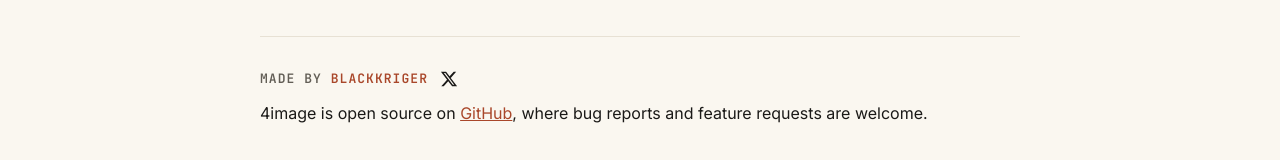
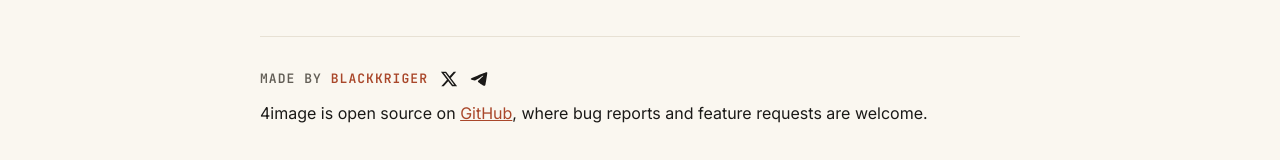
Before and after one commit to blackkriger/4image, a Vue app: page /about in a window 1280 px wide. Shown: the part 640-800 px from the top of the page. Built offline with nearby package versions, Linux system fonts and the light colour scheme.

Commit message:
Add telegram link

```diff
--- a/src/routes/About.vue
+++ b/src/routes/About.vue
@@ -41,6 +41,11 @@ onMounted(() => setTitle());
             <path d="M18.244 2.25h3.308l-7.227 8.26 8.502 11.24H16.17l-5.214-6.817L4.99 21.75H1.68l7.73-8.835L1.254 2.25H8.08l4.713 6.231zm-1.161 17.52h1.833L7.084 4.126H5.117z" />
           </svg>
         </a>
+        <a href="https://t.me/lodosstousenki" target="_blank" rel="noopener noreferrer" class="about__social" aria-label="blackkriger on Telegram">
+          <svg viewBox="3.95 5.5 14.2 14.2" fill="currentColor" aria-hidden="true">
+            <path d="M16.906 7.224c.1-.002.321.023.465.14a.506.506 0 0 1 .171.325c.016.093.036.306.02.472-.18 1.898-.962 6.502-1.36 8.627-.168.9-.499 1.201-.82 1.23-.696.065-1.225-.46-1.9-.902-1.056-.693-1.653-1.124-2.678-1.8-1.185-.78-.417-1.21.258-1.91.177-.184 3.247-2.977 3.307-3.23.007-.032.014-.15-.056-.212s-.174-.041-.249-.024c-.106.024-1.793 1.14-5.061 3.345-.48.33-.913.49-1.302.48-.428-.008-1.252-.241-1.865-.44-.752-.245-1.349-.374-1.297-.789.027-.216.325-.437.893-.663 3.498-1.524 5.83-2.529 6.998-3.014 3.332-1.386 4.025-1.627 4.476-1.635z" />
+          </svg>
+        </a>
       </div>
       <p>4image is open source on <a href="https://github.com/blackkriger/4image" target="_blank" rel="noopener noreferrer">GitHub</a>, where bug reports and feature requests are welcome.</p>
     </section>
```
